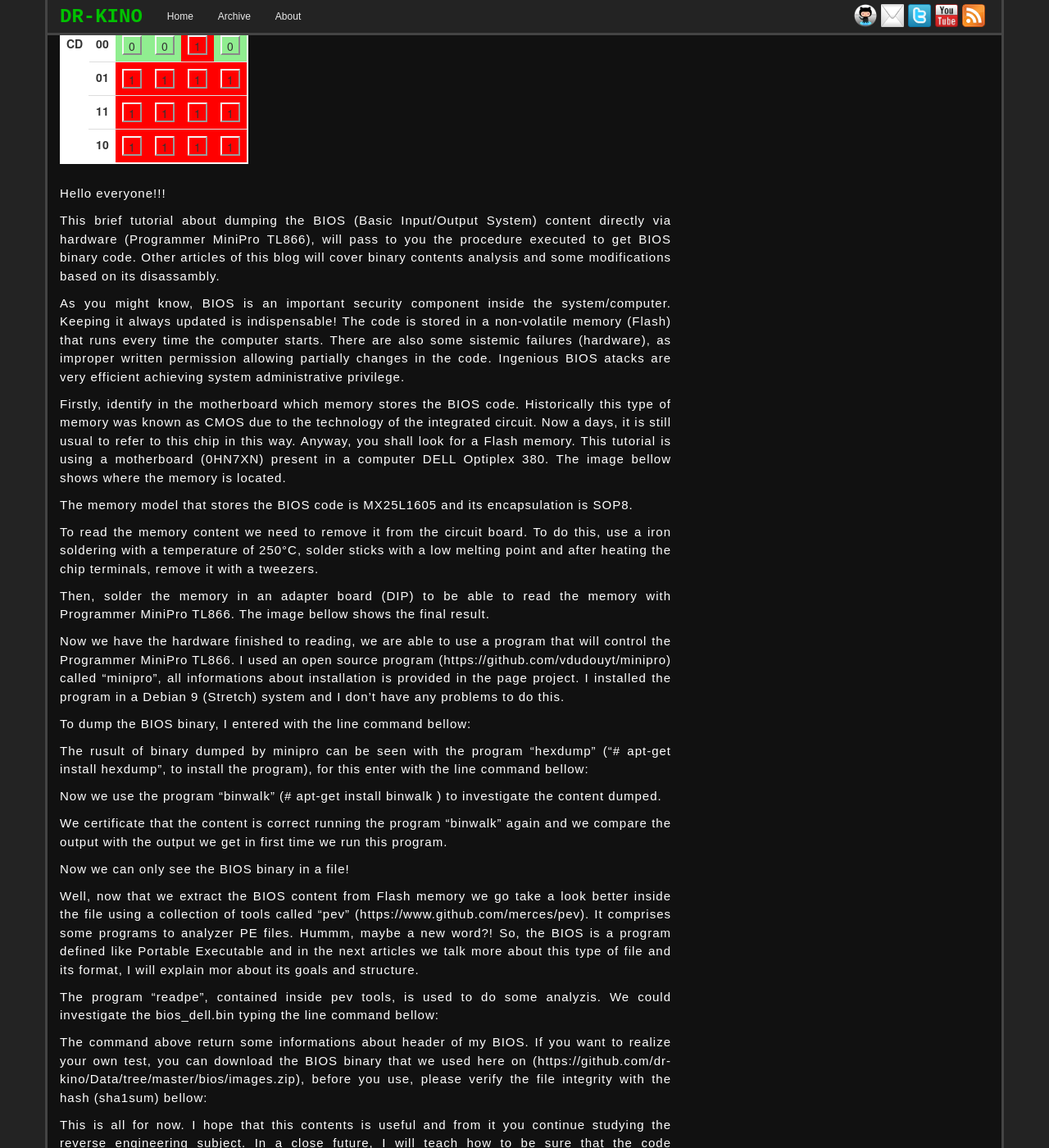
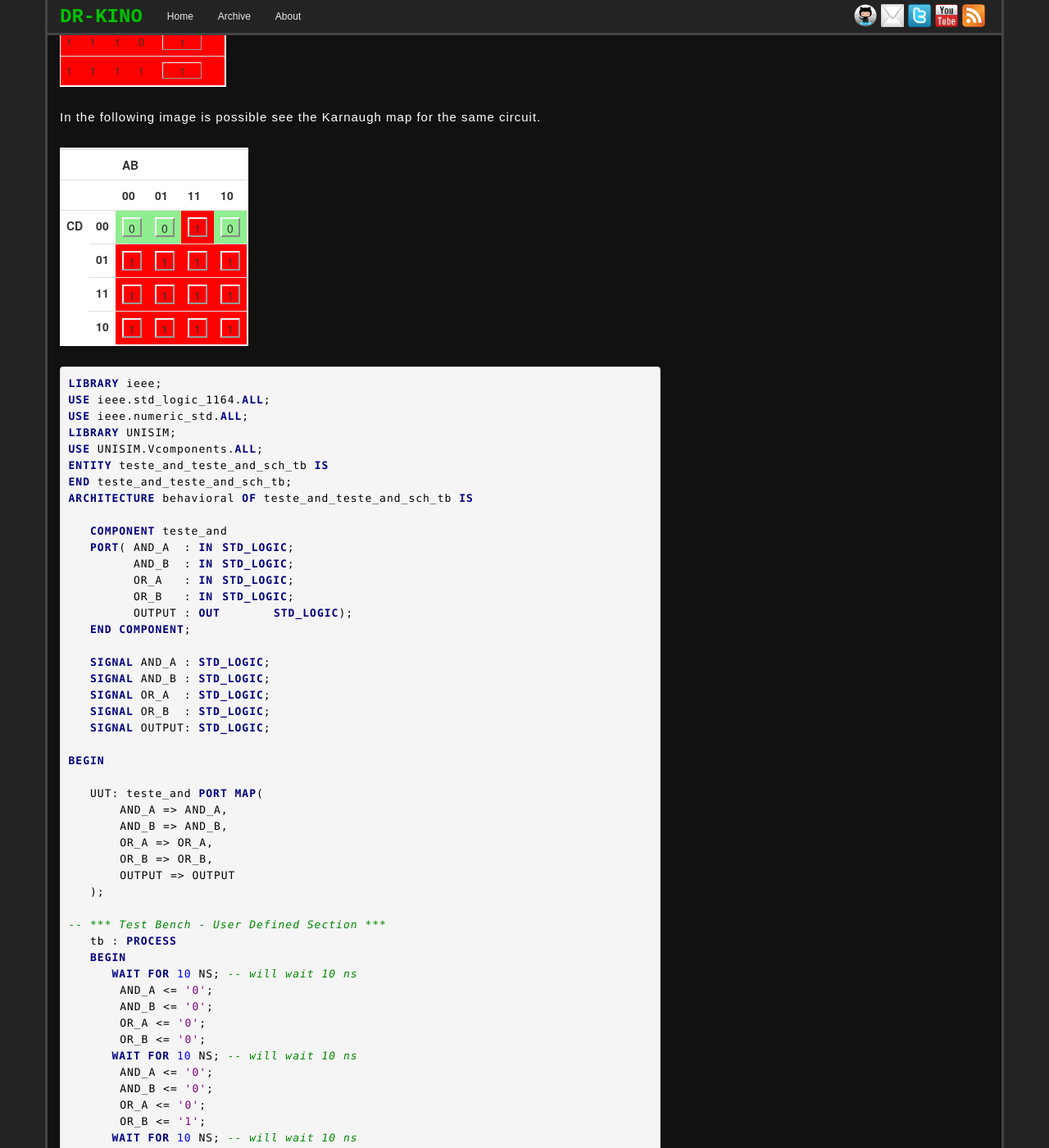
Before and after one commit to dr-kino/dr-kino.github.io, a Jekyll site: the page built from _posts/2017-12-19-vhdl-two-logic-gates-analysis.markdown, in a window 1280 px wide and 1400 px high, scrolled down 1162 px. Shown: the whole window at 82% size. Built offline with Jekyll 4.4.1, drawn with Linux system fonts in a browser that asks for light colours; nearby versions of some CDN libraries; comment, search, counter and statistics services are not loaded; some of the changed text lies outside the part shown.

Commit message:
Modifications done in 2 gates vhdl post.

```diff
--- a/_posts/2017-12-19-vhdl-two-logic-gates-analysis.markdown
+++ b/_posts/2017-12-19-vhdl-two-logic-gates-analysis.markdown
@@ -9,49 +9,24 @@
   url: /profile/rafaelcavalcanti/
 licence: cc_attrib
 ---
-Ola mundo!!!
+
+Hello everyone!!!
+
+Firstly I would like to say that the following project is an initial example for who wishes start a work with VHDL, after read this example you will be able to simulate your first digital design in vhdl.
+
+The circuit below represents two logical gates "AND" and "OR", and their corresponding input AND_A, AND_B, OR_A and OR_B. Note that this circuit was generated automatic through the RTL generation, for this case it was generated by Xilinx ISE Tool.
 
 <img src="/images/posts/00002-D.png" />
 
+Below is possible to see the truth table for the circuit above.
+
 <img src="/images/posts/00002-C.png" />
+
+In the following image is possible see the Karnaugh map for the same circuit.
 
 <img src="/images/posts/00002-B.png" />
 
-Hello everyone!!!
 
-This brief tutorial about dumping the BIOS (Basic Input/Output System) content directly via hardware (Programmer MiniPro TL866), will pass to you the procedure executed to get BIOS binary code. Other articles of this blog will cover binary contents analysis and some modifications based on its disassambly.
-
-As you might know, BIOS is an important security component inside the system/computer. Keeping it always updated is indispensable! The code is stored in a non-volatile memory (Flash) that runs every time the computer starts. There are also some sistemic failures (hardware), as improper written permission allowing partially changes in the code. Ingenious BIOS atacks are very efficient achieving system administrative privilege.
-
-Firstly, identify in the motherboard which memory stores the BIOS code. Historically this type of memory was known as CMOS due to the technology of the integrated circuit. Now a days, it is still usual to refer to this chip in this way. Anyway, you shall look for a Flash memory. This tutorial is using a motherboard (0HN7XN) present in a computer DELL Optiplex 380. The image bellow shows where the memory is located.
-
-The memory model that stores the BIOS code is MX25L1605 and its encapsulation is SOP8.
-
-To read the memory content we need to remove it from the circuit board. To do this, use a iron soldering with a temperature of 250°C, solder sticks with a low melting point and after heating the chip terminals, remove it with a tweezers.
-
-Then, solder the memory in an adapter board (DIP) to be able to read the memory with Programmer MiniPro TL866. The image bellow shows the final result.
-
-Now we have the hardware finished to reading, we are able to use a program that will control the Programmer MiniPro TL866. I used an open source program (https://github.com/vdudouyt/minipro) called "minipro", all informations about installation is provided in the page project. I installed the program in a Debian 9 (Stretch) system and I don't have any problems to do this.
-
-To dump the BIOS binary, I entered with the line command bellow:
-
-The rusult of binary dumped by minipro can be seen with the program "hexdump" ("# apt-get install hexdump", to install the program), for this enter with the line command bellow:
-
-Now we use the program "binwalk" (# apt-get install binwalk ) to investigate the content dumped.
-
-We certificate that the content is correct running the program "binwalk" again and we compare the output with the output we get in first time we run this program.
-
-Now we can only see the BIOS binary in a file!
-
-Well, now that we extract the BIOS content from Flash memory we go take a look better inside the file using a collection of tools called "pev" (https://www.github.com/merces/pev). It comprises some programs to analyzer PE files. Hummm, maybe a new word?! So, the BIOS is a program defined like Portable Executable and in the next articles we talk more about this type of file and its format, I will explain mor about its goals and structure.
-
-The program "readpe", contained inside pev tools, is used to do some analyzis. We could investigate the bios_dell.bin typing the line command bellow:
-
-The command above return some informations about header of my BIOS. If you want to realize your own test, you can download the BIOS binary that we used here on (https://github.com/dr-kino/Data/tree/master/bios/images.zip), before you use, please verify the file integrity with the hash (sha1sum) bellow:
-
-This is all for now. I hope that this contents is useful and from it you continue studying the reverse engineering subject. In a close future, I will teach how to be sure that the code segmented, in steps explained in this article, is correct and I will talk about how to disassembly the binary with a powerfull tool called Radare. In the next steps we will continue using some tools has been used up to here, maily the "readpe" and "binwalk".
-
-I hope you had fun here!
 
 {% highlight vhdl %}
 LIBRARY ieee;
```
Also changed, not shown: other parts of _posts/2017-12-19-vhdl-two-logic-gates-analysis.markdown (+4 -0 lines).
